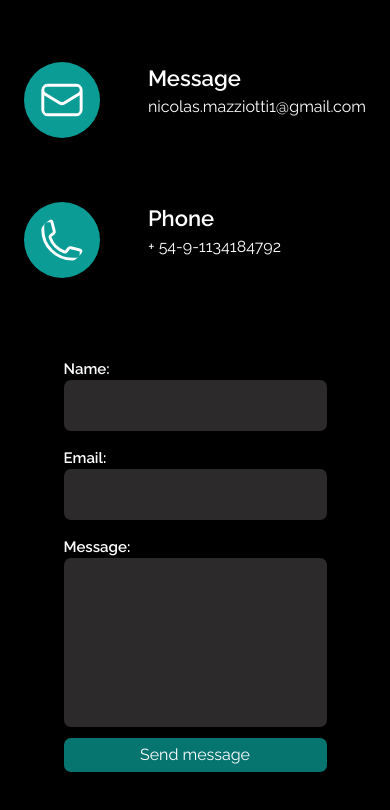
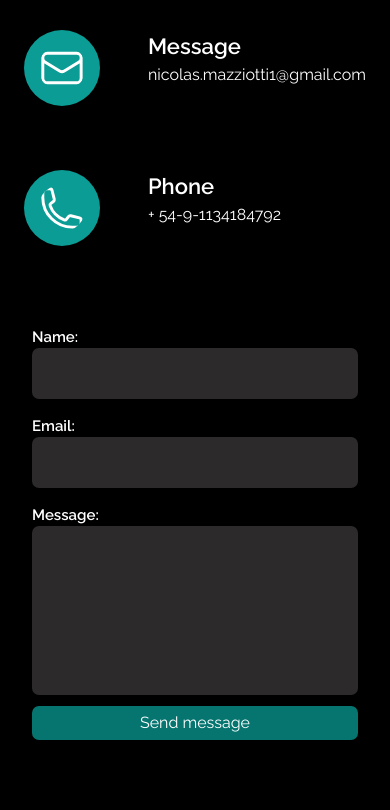
Before and after one commit to Nicolas-Mazziotti/portfolio_mazziotti, a React (Vite) app: page / in a window 390 px wide. Shown: the part 3650-4460 px from the top of the page. Built offline with nearby package versions, Linux system fonts and the light colour scheme.

Commit message:
Styling contact componente

```diff
--- a/src/Components/Contact/Contact.css
+++ b/src/Components/Contact/Contact.css
@@ -63,6 +63,7 @@
     justify-content: center;
     gap: 5rem ;
 }
+
 
 .form-control {
     color: white;
@@ -139,22 +140,30 @@
     .contact-container{
         padding: 2rem;
     }
-    .form-control input {
-        width: 100%;
+    .form-control input, .form-control textarea, .contact-form-container button {
+        width: -webkit-fill-available !important;
+    }
+    .contact-form-container{
+        width:  -webkit-fill-available !important;
     }
 }
 
 @media screen and (max-width:800px) {
     .contact-container{
         margin-top: 15rem;
+
     }
     .contact-formIcon-container {
         flex-wrap: wrap;
-        margin-top: 6rem;
-
+    }
+    .contact-form-container, .form-control input, .form-control textarea, .contact-form-container button{
+        width: 70vh;
     }
     .contact-container .contact-title-underline
     {
         width: 20%;
     }
+    .contact-form-container{
+        margin-bottom: 2rem;
+    }
 }
```
